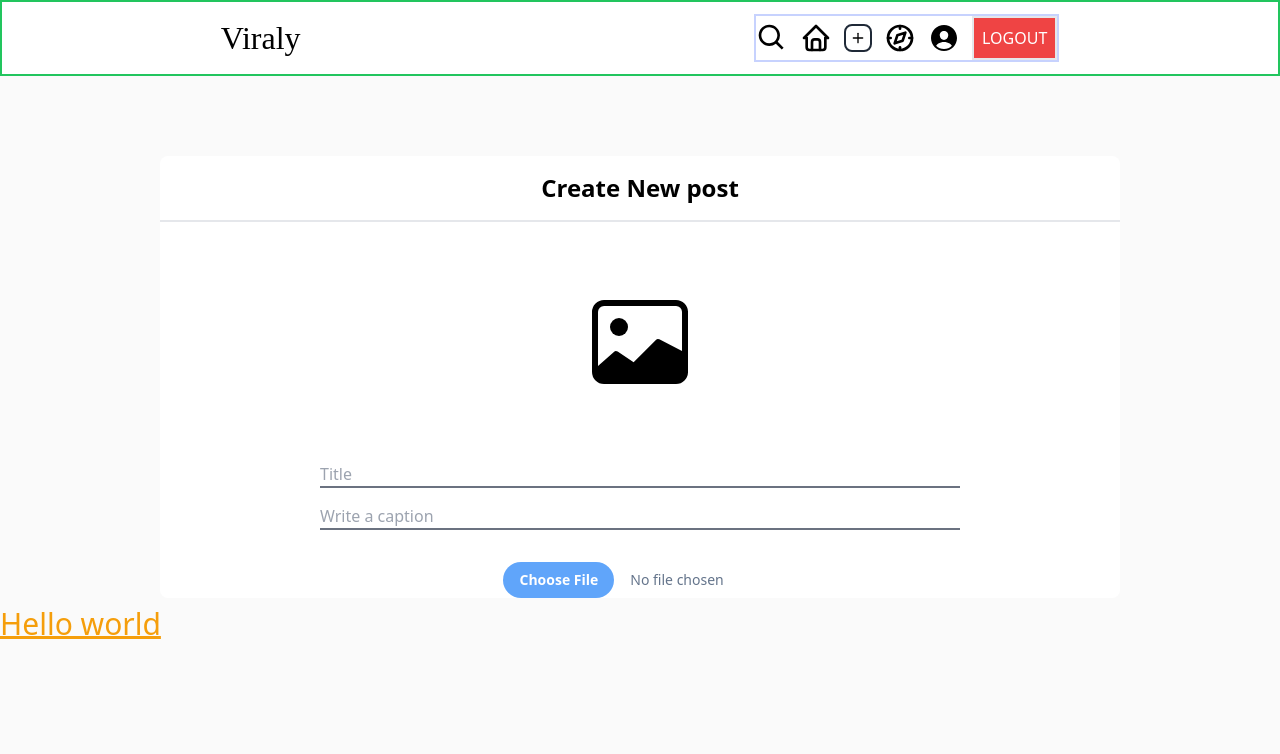
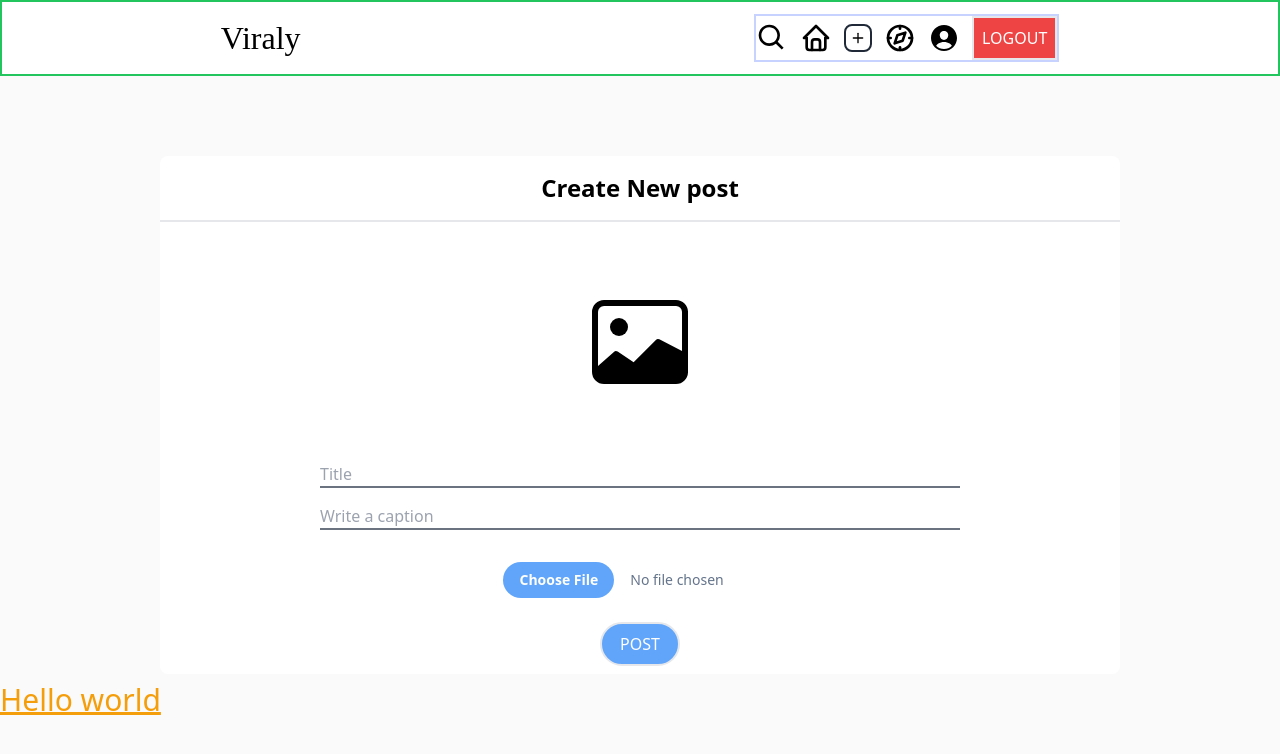
Before and after one commit to vashishtabhinandan9/social_media_MERN, a React (Create React App) app in the folder client/: page /create in a window 1280 px wide. Shown: the top 754 px of the page. Built offline with nearby package versions, Linux system fonts and the light colour scheme; the HTML template or start-up script is replaced by a standard one; a web font is replaced by a local one.

Commit message:
post images to cloudinary

```diff
--- a/client/src/Pages/Create.page.jsx
+++ b/client/src/Pages/Create.page.jsx
@@ -1,16 +1,50 @@
 import React from 'react'
 import { useState } from 'react';
 import {BsImage} from 'react-icons/bs'
+import { Link,useNavigate } from 'react-router-dom'
+
+
 
 const Modal=()=> {
 
-  const [file,setFile]=useState(null);
+  const [file,setFile]=useState(null);//this is for diaplaying postpicture or to dipaly icon
+  //when no pic selected shows icon when selected shows picture
+  const posttocloudinary = ()=>{
+    console.log(file)//this is o see what is being sent
+    const data = new FormData()
+    data.append("file",file)//this is the image file we are trying to send
+    data.append("upload_preset","socialmedia")//this is the preset we are uploading to
+    //you can see above we have given name upload preset
+    data.append("cloud_name","dqwkrd0xd")//this is our cloud name
+    fetch("https://api.cloudinary.com/v1_1/dqwkrd0xd/image/upload",{
+        method:"post",
+        body:data
+    })
+    .then(res=>res.json())//this is the response we have got we convert it to json bu res.json()
+    .then(data=>{
+      console.log(data)
+       setUrl(data.url)
+    })
+    .catch(err=>{
+        console.log(err)
+    })
 
+
+}
+
+
+
+  const navigate = useNavigate();
+  //const history = useHistory()
+  const [title,setTitle] = useState("")
+  const [body,setBody] = useState("")
+  const [image,setImage] = useState("")
+  const [url,setUrl] = useState("")
   return (
     <>
       <div className='modal w-full h-full m-auto rounded-lg  bg-proj-50 '>
       <h1 className='heading  font-bold text-2xl text-center p-4 border-b-2 border-gray-200'>Create New post</h1>
-      <form className="Form my-2 mt-4 flex flex-col items-center  gap-4 " >
+      <form className="Form my-2 mt-4 flex flex-col items-center  gap-4 ">
 
        { !file &&
         (<div className='icon w-52 h-52 grid  place-content-center'>
@@ -32,6 +66,8 @@ const Modal=()=> {
           type="text"
           placeholder='Title'
           className="postheading w-8/12 mx-auto border-b-2 border-gray-500 focus:outline-none focus:border-blue-500 "
+          onChange={(e)=>e.setTitle(e.target.value)}
+
        />
 
 
@@ -41,6 +77,7 @@ const Modal=()=> {
           type="text"
           placeholder='Write a caption'
           className="postcaption w-8/12 mx-auto  border-b-2 border-gray-500 focus:outline-none focus:border-blue-500"
+          onChange={(e)=>e.setBody(e.target.value)}
        />
 
 
@@ -54,15 +91,24 @@ const Modal=()=> {
       hover:file:bg-blue-500"
       onChange={
 
-        (e) => {if(e.target.files.length !== 0){setFile(e.target.files[0])}}}
+        (e) => {if(e.target.files.length !== 0){  setFile(e.target.files[0])}
+
+        //console.log(e.target.files[0]);
+        //console.log(file)
+
+      }}
+        //when user selects a file and number of fiels selcted are not 0 then setfile =file selected
 
 
       />
    </div>
 
 
-
-
+   <button  type='button'
+   onClick={posttocloudinary}
+    className="border-2 my-2 w-20 rounded-full text-white cursor-pointer p-2 bg-blue-400  hover:drop-shadow-xl hover:bg-blue-500 ">
+                POST
+    </button>
       </form>
       </div>
 
```
Also changed, not shown: client/src/config.js (added).
